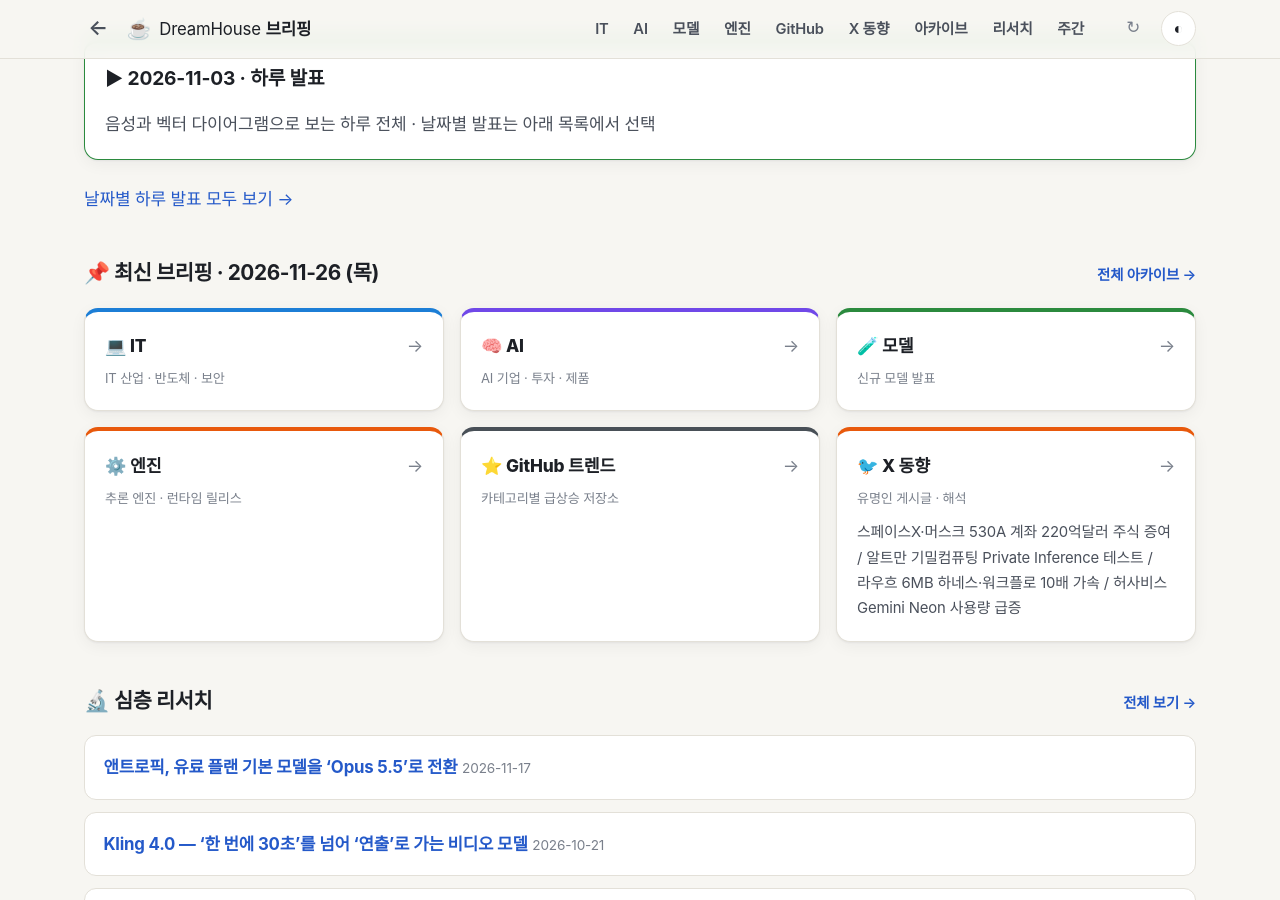
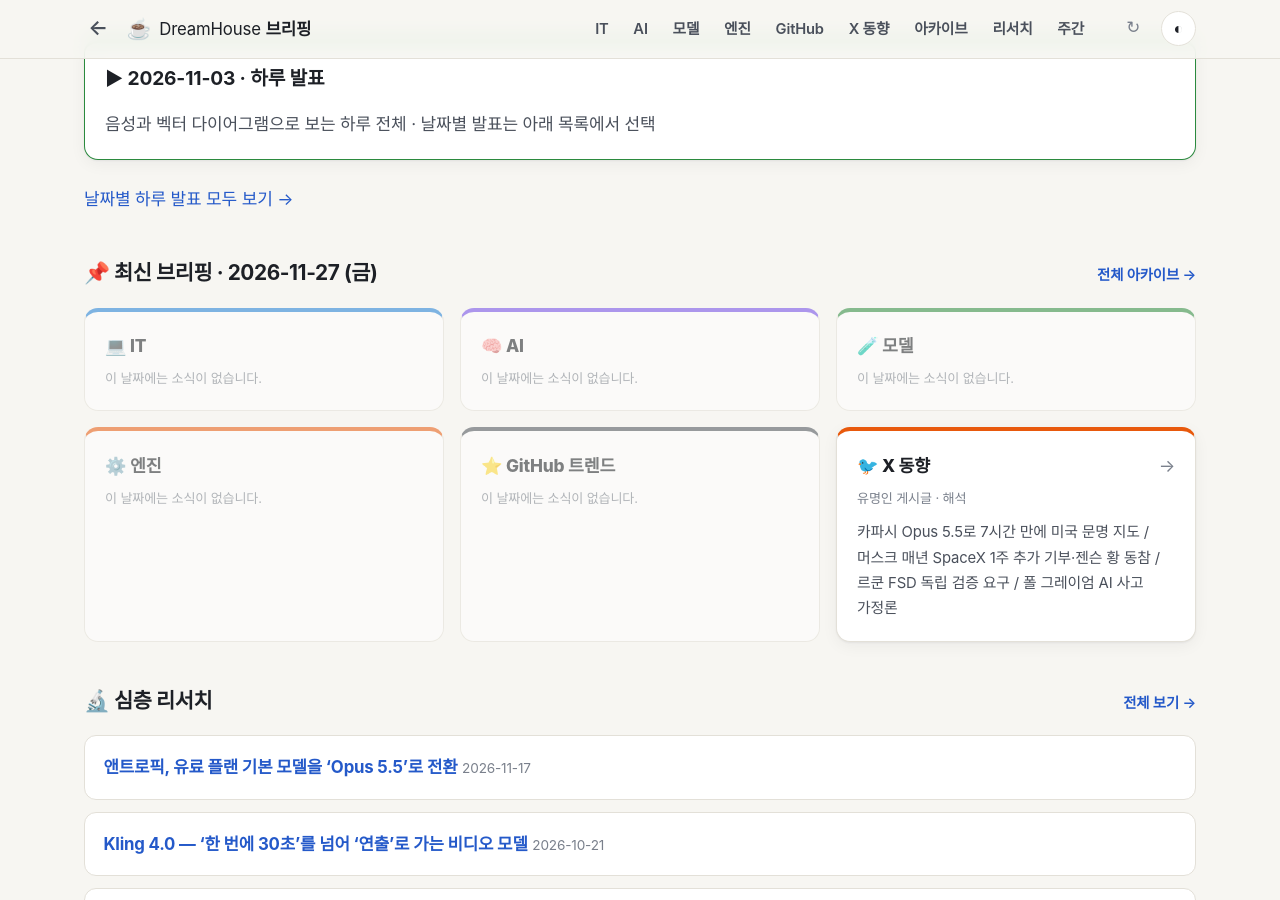
Before and after one commit to DreamHouseKSH/dreamhouse-briefings, a Jekyll site: the page built from index.html, in a window 1280 px wide and 900 px high, scrolled down 269 px. Built offline with Jekyll 4.4.1, drawn with Linux system fonts in a browser that asks for light colours; some web fonts are replaced; part of the change alters nothing that is shown; some of the changed text lies outside the part shown.

Commit message:
briefings: 2026-11-27 news (X)

```diff
--- a/_data/highlights.yml
+++ b/_data/highlights.yml
@@ -1,3 +1,6 @@
+"2026-11-27":
+  X: "카파시 Opus 5.5로 7시간 만에 미국 문명 지도 / 머스크 매년 SpaceX 1주 추가 기부·젠슨 황 동참 / 르쿤 FSD 독립 검증 요구 / 폴 그레이엄 AI 사고 가정론"
+
 "2026-11-26":
   X: "스페이스X·머스크 530A 계좌 220억달러 주식 증여 / 알트만 기밀컴퓨팅 Private Inference 테스트 / 라우흐 6MB 하네스·워크플로 10배 가속 / 허사비스 Gemini Neon 사용량 급증"
 
--- /dev/null
+++ b/news/2026-11-27/X.md
@@ -0,0 +1,81 @@
+# X 브리핑 — 2026-11-27 (금, KST 아침)
+
+## 1. 안드레이 카파시 — Claude Opus 5.5로 7시간 만에 만든 '문명(Civilization)' 스타일 미국 지도
+- **게시글:** https://x.com/karpathy/status/2125779541952246039 · 함께: [프로젝트](https://karpathy.ai/usaciv), [구독 언급](https://x.com/karpathy/status/2125787014880702868)
+- **날짜:** 2026-11-26 (KST 11:31)
+
+### 인용
+> "I asked Claude to populate a Civilization-style game map with real data from the US. Opus 5.5 downloaded and parse a ton of public data and 7 hours and 45K lines of code later... it works :)"
+> "Built using Claude Code desktop app, Opus 5.5 on medium and turning on ultracode."
+
+미국 공공 데이터를 모아 '문명(Civilization)' 스타일의 게임 지도로 채워 달라고 Claude에 요청했더니, `Opus 5.5`가 방대한 공공 데이터를 직접 내려받아 파싱한 뒤 7시간·4만 5,000줄의 코드를 거쳐 실제 작동하는 웹앱(`karpathy.ai/usaciv`)을 완성했다고 밝혔다.
+
+### 해석
+- **배경:** 인구조사국(Census), 경제분석국(BEA), 노동통계국(BLS), 에너지정보청(EIA), NOAA, USGS, 국방부(DoD), FEMA 등 31개 연방 기관 데이터를 25km 육각(hex) 그리드로 통합했다. GDP는 '골드(Gold)', 산업 특화는 도시 지구(산호세=캠퍼스, 디트로이트=자동차 도시)로 변환되며, 19개 시각화 렌즈, 524개 대도시 City View, 3,100여 개 카운티 탐색기까지 포함됐다([CellCog 분석](https://cellcog.ai/blog/karpathy-claude-civilization-map/)).
+- **행간:** 카파시는 이것이 기업용 특수 환경이 아니라 일반 개인 구독(Claude Code 데스크톱 앱, Opus 5.5 medium + ultracode)으로 주간 쿼터의 절반만 써서 만든 "랜덤 사이드 프로젝트"라고 짚었다. 이종 데이터 31종의 지리·단위·시점을 정합하는 데이터 파이프라인과 인터랙티브 프론트엔드를 에이전트가 한 번에 완주할 수 있는 수준에 도달했음을 시사한다.
+- **업계 영향:** 반나절 만에 하루 113만 회 이상 조회되며 에이전틱 코딩의 실무 체감 성능을 상징하는 사례가 됐다. 데이터 탐색·대시보드·GIS 프로토타입 제작에서 "기획·수집·정합·배포"의 1인 생산성 상한이 크게 높아지고 있다.
+
+### 논조·다른 시각
+- **논조:** AI 코딩 에이전트의 잠재력을 즐겁게 실험·공유하는 유쾌하고 낙관적인 어조.
+- **논조 점검:** 카파시 스스로 "Claude가 몇 개 주와 영토를 건너뛰었다"고 한계를 밝혔고, 이 지도는 턴 진행이나 승패가 있는 게임이 아니라 전략 게임 UI를 빌린 인터랙티브 지도책(atlas)이다([VibeGamer 리뷰](https://vibegamer.io/blog/karpathy-usa-civ)). 무엇보다 4만 5,000줄 코드와 31개 결합 데이터셋의 수치를 사람이 일일이 감사·검증하는 데는 생성보다 훨씬 긴 시간이 걸린다는 점이 과제로 남는다.
+
+---
+
+## 2. 일론 머스크 & 브래드 거스트너 — 매년 SpaceX 주식 1주 추가 기부 선언, 젠슨 황 530A 동참 예고
+- **게시글:** https://x.com/elonmusk/status/2126064597039997254 · 함께: [젠슨 황 언급](https://x.com/altcap/status/2126055505902850339), [가입 폭증](https://x.com/altcap/status/2126057723217551791)
+- **날짜:** 2026-11-26 (KST 2026-11-27 05:48~06:24)
+
+### 인용
+> "I will be donating another share of SpaceX to all kids in America every year" — 일론 머스크
+> "Jensen - like others we haven’t announced - told me 2 yrs ago he would be making a huge gift to kids across the country. He was one of the first to join the Invest America CEO Council & help advocate for the law to be passed to make every child a shareholder." — 브래드 거스트너
+
+어제 SpaceX와 함께 미국 530A(Trump Accounts) 활성 계좌에 SpaceX 주식 2주씩을 증여하기로 발표한 데 이어, 추수감사절 당일 일론 머스크가 "앞으로 매년 미국 모든 아이들에게 SpaceX 주식을 1주씩 추가로 기부하겠다"고 밝혔다. 같은 시간대 브래드 거스트너는 530A 계좌 등록이 전국에서 기록적으로 늘고 있으며, 아직 공식 발표하지 않은 젠슨 황(@JensenHuang) 역시 2년 전부터 대규모 아동 기부를 약속하고 Invest America CEO Council에 초기 참여했다고 전했다.
+
+### 해석
+- **배경:** 지난 9월 말 미 재무부가 530A 계좌의 개별 주식 직접 수령을 허용하는 임시 규정을 마련한 뒤, 테크 창업자·CEO들의 대규모 지분 기부가 연쇄적으로 이어지는 구도다. 젠슨 황은 앞서 직원 자녀 계좌 매칭 참여 의사를 밝힌 바 있으며, 거스트너는 이 외에도 미공개 테크 CEO들의 추가 발표가 대기 중임을 시사했다.
+- **행간:** 전날 SpaceX 공식 공지가 '현재 활성(active) 계좌'로 대상을 좁혀 해석 여지를 남기자, 머스크가 '매년 1주 추가 기부'라는 더 큰 약속을 던지며 모멘텀과 화제성을 이어갔다. 거스트너 역시 주·도시 규모와 정파(Red & Blue)를 불문하고 가입이 늘고 있다고 강조해 530A 계좌의 보편적 자본 배분 성격을 부각했다.
+- **업계 영향:** 초거대 테크 기업과 창업자들이 현금 대신 자사 주식을 아동 계좌에 직접 적립하는 방식이 미국식 '신규 자선·사회계약' 모델로 확산될 조짐을 보이고 있다.
+
+### 논조·다른 시각
+- **논조:** 추수감사절 분위기와 맞물린 파격적 선언·대중 참여 독려형 어조.
+- **논조 점검:** 전날 SpaceX 공지에서도 확인됐듯 실제 주식 이전에는 제3자 및 정부 승인 절차가 남아 있고, '모든 아이들' 대상인지 '활성 계좌' 한정인지에 따라 실제 소요 주식 수(수십만 주 vs 7,000만 주 이상)가 크게 달라진다([Global 1 News 분석](https://global1.news/spacex-share-active-trump-account-qualifier)). 이번 '매년 추가 기부' 역시 구체적인 이행 일정·수량·조건을 담은 공식 서류나 공시는 아직 나오지 않았다.
+
+---
+
+## 3. 얀 르쿤 — "FSD는 Level 2, 독립 평가 기관의 통계 검증이 먼저"
+- **게시글:** https://x.com/ylecun/status/2126045409613385834
+- **날짜:** 2026-11-26 (KST 2026-11-27 05:08)
+
+### 인용
+> "1. Teenagers are given a driver's license, often after only 20 hours of practice, which means the government rates them at Level 5. 2. This is way better than FSD, which is rated Level 2. ... 5. Statistics need to be published before they can be read and confirmed by an independent evaluation agency before they can be believed. 6. Before you say that I don't know what I'm talking about, I own a recent Tesla S with FSD."
+
+10대 초보 운전자는 불과 20시간 연습 후에도 정부가 Level 5(완전 자율) 면허를 부여하는 반면, FSD는 여전히 Level 2로 분류된다고 짚었다. FSD가 실수해 운전자가 개입해야 하는 상황이 존재하며 도로에서 눈을 떼면 경고음을 울린다면서, 본인 역시 FSD를 탑재한 최신형 Tesla Model S 오너임을 밝히고 "유용하고 비교적 안전하지만 안전 통계는 공개 후 독립 평가 기관의 검증을 거쳐야 믿을 수 있다"고 반박했다.
+
+### 해석
+- **배경:** "10대 운전자보다 FSD가 안전하다"는 식의 온라인 비교 논쟁에 대해 르쿤이 7개 조항으로 조목조목 반론을 편 글이다. 최근 일론 머스크가 FSD v15에서 `Reality View`를 예고하고 플릿 시범 운행을 시사한 가운데, 자율주행 등급과 안전 입증 기준을 둘러싼 논쟁이 다시 붙었다.
+- **행간:** 르쿤은 FSD의 실용성 자체는 부정하지 않으면서도(4항), 감독 없는 자율주행(Level 4/5)과 운전자 주시 의무가 전제된 운전자 보조(Level 2)를 동일선상에 놓는 주장을 정면으로 겨냥했다. 특히 기업 자체 발표 수치가 아니라 제3자 독립 평가 기관의 검증 가능성을 전제 조건으로 못 박았다.
+- **업계 영향:** 테슬라가 내달 플릿 시범 운행 등 다음 단계로 넘어갈수록 규제 당국과 AI 학계로부터 "독립 검증된 원시 안전 데이터 공개" 요구가 더 거세질 것임을 보여준다.
+
+### 논조·다른 시각
+- **논조:** 과장된 비교를 경계하는 단호하고 분석적인 반박조.
+- **논조 점검:** 르쿤이 인용한 'Level 2'는 현행 감독형 FSD에 대한 공식·업계 분류에 부합하지만, 반대로 인간 면허를 자율주행 SAE 'Level 5'에 비유한 대목은 논쟁용 수사다. "FSD도 10대만큼 실수할 수 있다"는 지적과 "그럼에도 보조 시스템으로서 사고율을 낮춘다"는 옹호론이 계속 평행선을 달리고 있다.
+
+---
+
+## 4. 폴 그레이엄 — "AI가 '진짜로' 생각하는지 따지지 말고, 생각한다고 가정하고 예측하라"
+- **게시글:** https://x.com/paulg/status/2126066121333715109
+- **날짜:** 2026-11-26 (KST 2026-11-27 06:30)
+
+### 인용
+> "Whether AIs "really" think or not, assume when making predictions about future that they do, because they'll have all the effects they'd have if they really did."
+
+AI가 "진짜로" 생각하는지 아닌지와 무관하게, 미래를 예측할 때는 AI가 실제로 생각한다고 가정하라고 조언했다. 실제로 생각했을 때 나타날 모든 파급효과를 똑같이 일으킬 것이기 때문이라는 이유다.
+
+### 해석
+- **배경:** 프런티어 모델이 반나절 만에 4만 5,000줄짜리 데이터 앱을 짜내고(카파시 사례) 과학 연구와 기업 업무를 대체해 가는 국면에서도, 한편에서는 "LLM은 확률적 앵무새일 뿐 진정한 사고를 하지 못한다"는 철학적·인지과학적 논쟁이 반복되고 있다.
+- **행간:** 스타트업 투자자이자 생태계 관찰자인 그레이엄은 "내면의 의식이나 진정한 이해 여부"라는 검증 불가능한 질문에 매달리다 보면, 시장·고용·산업 구조에 닥칠 현실적 충격을 과소평가하는 오판으로 이어진다고 경고한다.
+- **업계 영향:** 기술 철학 논쟁과 별개로, 창업자·경영자·정책 입안자 모두에게 "능력과 결과물 기준으로 미래를 설계하라"는 실용적 판단 기준을 던지는 메시지다.
+
+### 논조·다른 시각
+- **논조:** 군더더기 없는 격언형·실용주의적 통찰.
+- **논조 점검:** 경제적·사회적 파급력 예측에는 유효한 프레임이지만, 모델의 환각·기만·신뢰성 한계("겉으로 그럴듯하지만 실제로는 이해하지 못해 발생하는 취약점")를 다룰 때는 여전히 '실제로 어떻게 작동하고 어디서 무너지는지'를 구분해 봐야 한다는 반론도 공존한다.
```
